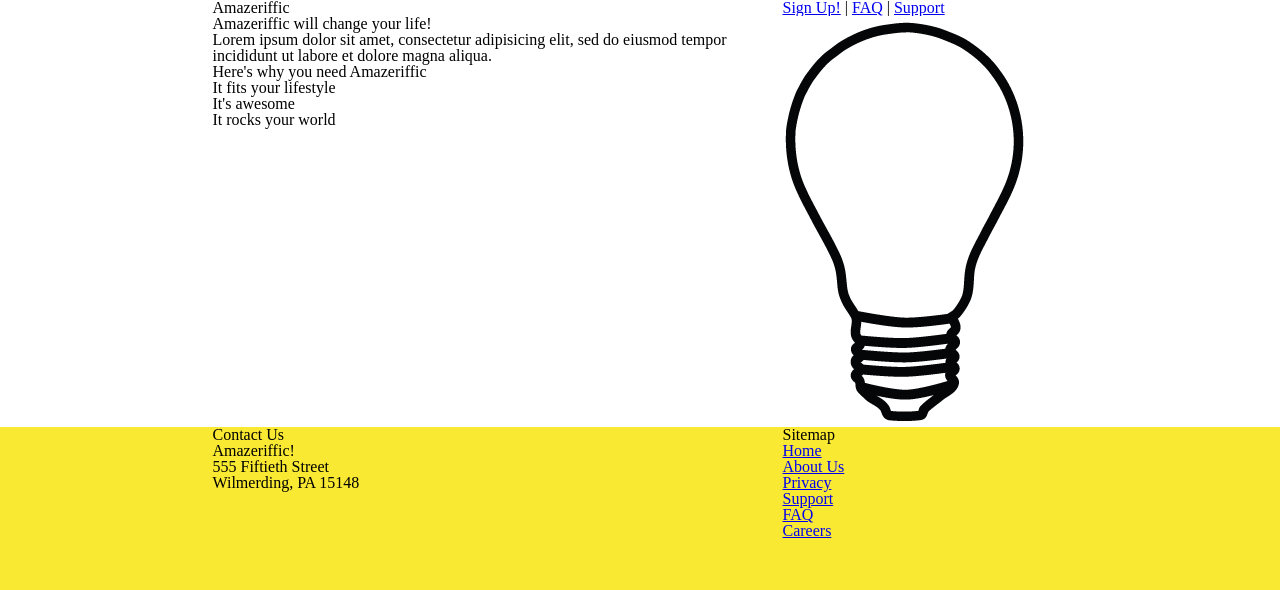
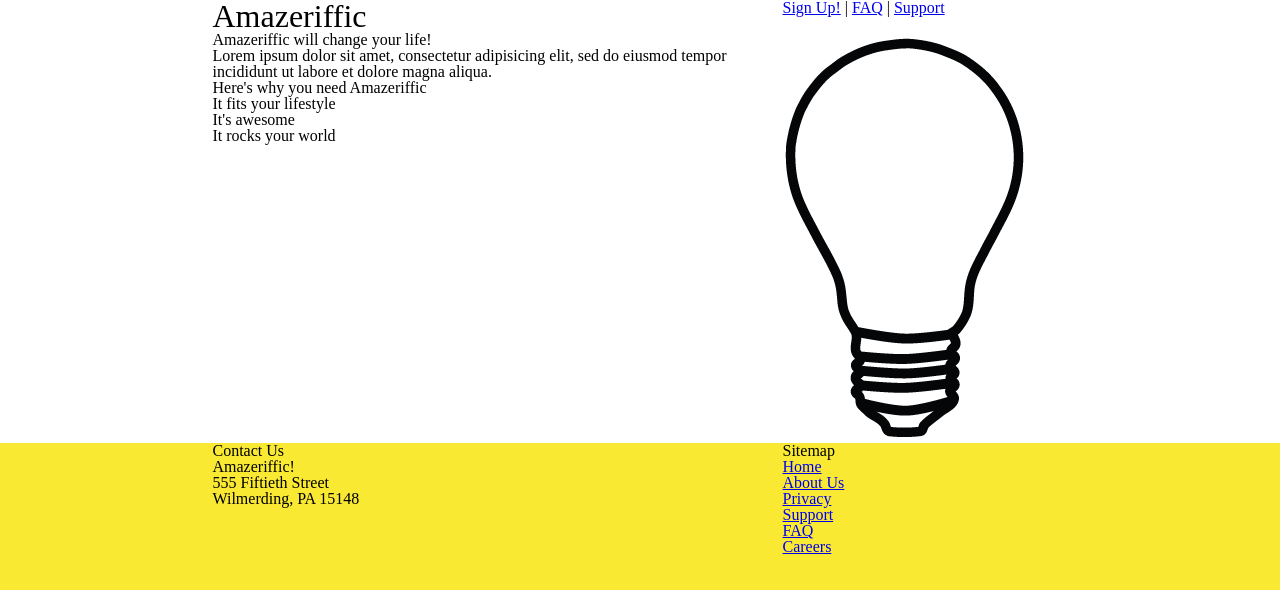
Before and after one commit to Nat34/Structure, a plain HTML site: page index.html in a window 1280 px wide. Drawn offline with Linux system fonts and the light colour scheme; a web font is replaced by a local one.

Commit message:
adding and manipulating fonts

```diff
--- a/style.css
+++ b/style.css
@@ -1,5 +1,7 @@
 body {
 	background: #f9e933;
+	font-size: 100%; /*sets the base font size for everything*/
+	font-family: 'Denk One', sans-serif;
 }
 
 header, main, footer {
@@ -19,6 +21,7 @@ header {
 header h1 {
 	float: left;
 	width: 570px;
+	font-size: xx-large;
 }
 
 header nav {
```
